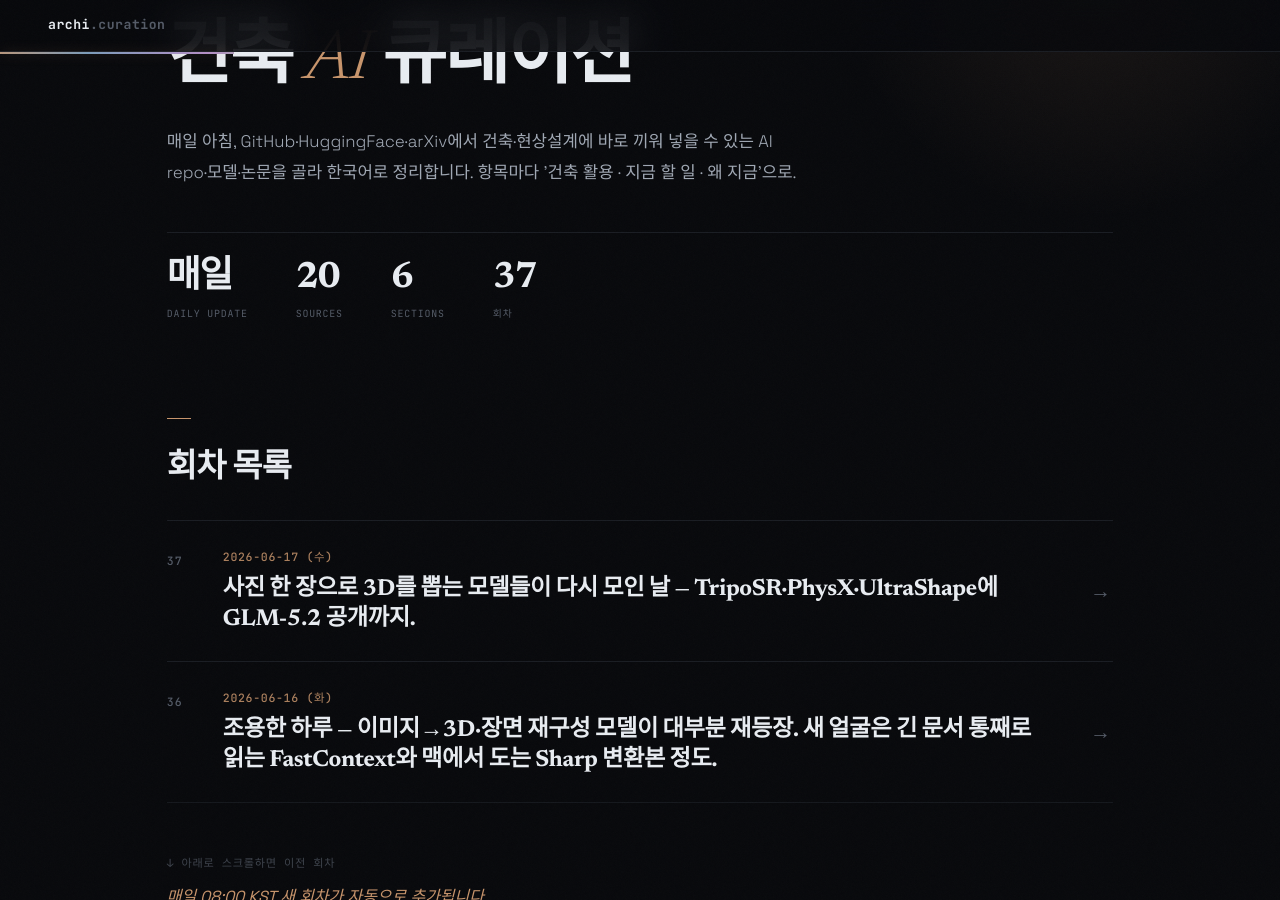
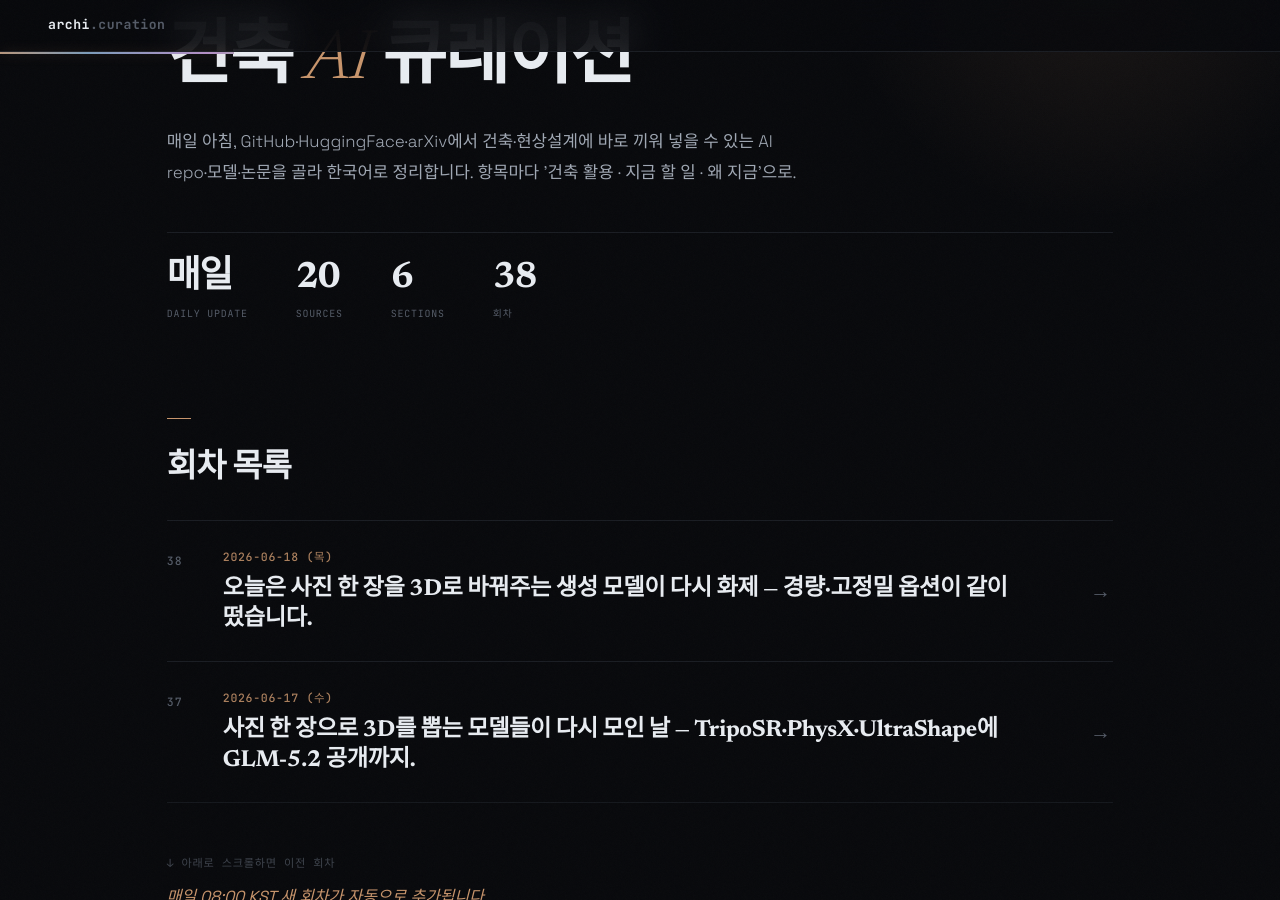
Before and after one commit to ghkch5gh-jpg/ainews-curation, a Jekyll site: the page built from index.md, in a window 1280 px wide and 900 px high, scrolled down 190 px. Built offline with Jekyll 4.4.1, drawn with Linux system fonts in a browser that asks for light colours; some web fonts are replaced.

Commit message:
daily: 2026-06-18

```diff
--- /dev/null
+++ b/2026-06-18_목.md
@@ -0,0 +1,81 @@
+---
+title: 2026-06-18 (목)
+eyebrow: ARCH · AI CURATION
+hero_title: "2026 · 06 · 18 <em>(목)</em>"
+description: "오늘은 사진 한 장을 3D로 바꿔주는 생성 모델이 다시 화제 — 경량·고정밀 옵션이 같이 떴습니다."
+summary: 오늘은 사진 한 장을 3D로 바꿔주는 생성 모델이 다시 화제 — 경량·고정밀 옵션이 같이 떴습니다.
+---
+
+<div class="news">
+<section class="news-flow-sec reveal"><h2 class="news-flow__t">이번 회차 흐름</h2><div class="news-flow"><p>안녕하세요! 오늘은 '사진·이미지 한 장을 3D 덩어리로 바꿔주는' 모델들이 눈에 띄는 날이었어요. 텐센트가 가벼워서 일반 그래픽카드에서도 돌아가는 Hunyuan3D-2mini를 정리해 올렸고, 마이크로소프트의 TRELLIS 계열, 그리고 가우시안 스플래팅(사진 여러 장 → 3D 자동 재구성) 기반의 LGM도 다시 보였습니다. 학계 쪽에서는 현장 스캔 같은 무거운 3D를 끊김 없이 조금씩 전송하는 방법을 다룬 연구가 코드와 함께 올라왔고요. 화려한 신작 폭탄보다는, 실무에 바로 끼워볼 만한 '검증된 3D 도구'를 다시 챙겨보기 좋은 날이었습니다. 매스 스터디나 발주처 발표용 3D를 빠르게 뽑고 싶은 분께 특히 쓸모 있겠어요.</p></div></section>
+<section class="news-sec">
+<h2 class="news-sec__t">오늘의 헤드라인</h2>
+<article class="ni reveal">
+  <header class="ni__h">
+    <span class="ni__n">01</span>
+    <a class="ni__t" href="https://huggingface.co/tencent/Hunyuan3D-2mini" target="_blank" rel="noopener">Hunyuan3D-2mini — 사진 한 장을 3D로, 이번엔 가벼운 버전 <span class="ni__arrow">↗</span></a>
+    <span class="ni__tr"><span class="ni__src">HuggingFace</span><span class="ni__score">8/10</span></span>
+  </header>
+  <p class="ni__body">텐센트가 만든 '이미지 → 3D 메시 자동 생성' 모델의 경량(mini) 버전입니다. 참고 사진이나 손스케치 한 장을 넣으면 Rhino·SketchUp으로 가져올 수 있는 3D 덩어리(메시)를 만들어줘요. 'mini'라는 이름대로 본가 모델보다 가볍게 줄인 버전이라, 더 낮은 사양에서도 돌려볼 여지가 있습니다. 정밀 도면 수준은 아니지만 초기 매스(건물 덩어리) 검토용으로는 충분합니다.</p>
+  <ul class="ni__pts"><li>이미지 1장 → 3D 메시(OBJ 등) 자동 생성</li><li>경량화로 개인 GPU에서도 실행 가능</li><li>텐센트 Hunyuan3D 계열, 공개 가중치</li></ul>
+  <div class="ni__meta">
+    <div class="ni__row"><dt>얻는 것</dt><dd>현상설계 초기에 레퍼런스 사진이나 손그림을 즉석에서 3D 덩어리로 띄워, 매스 비례를 입체로 빠르게 확인할 수 있습니다. 정밀 모델링 대체는 아니고 컨셉 스케치 가속용입니다.</dd></div>
+    <div class="ni__row ni__row--do"><dt>지금 할 일</dt><dd><p class="ni__do-text"><code class="ni__code">huggingface-cli download tencent/Hunyuan3D-2mini</code> 로 받아 예제 inference 스크립트에 참고 이미지를 넣고 실행 → &quot;이 입면 사진을 3D 매스로 뽑아서 OBJ로 저장해줘&quot;</p></dd></div>
+    <div class="ni__row ni__row--why"><dt>왜 지금</dt><dd>고사양 GPU 없이도 이미지-투-3D를 실무에서 시험할 수 있는 진입 장벽이 이번 경량 버전으로 확 낮아졌습니다.</dd></div>
+  </div>
+  <footer class="ni__f"><span class="ni__verified">✓ 원문 대조</span><a class="ni__story" href="https://huggingface.co/tencent/Hunyuan3D-2mini" target="_blank" rel="noopener">스토리 →</a></footer>
+</article>
+<article class="ni reveal">
+  <header class="ni__h">
+    <span class="ni__n">02</span>
+    <a class="ni__t" href="https://huggingface.co/microsoft/TRELLIS-image-large" target="_blank" rel="noopener">TRELLIS-image-large — 마이크로소프트의 이미지→3D 공개 모델 <span class="ni__arrow">↗</span></a>
+    <span class="ni__tr"><span class="ni__src">HuggingFace</span><span class="ni__score">7/10</span></span>
+  </header>
+  <p class="ni__body">마이크로소프트가 공개한, 이미지 한 장으로 3D 에셋을 만드는 모델입니다. 위 Hunyuan과 비슷한 일을 하지만, 내부적으로 3D를 '구조화된 잠재 표현(structured latent)'으로 다루는 방식이에요. MIT 라이선스로 가중치가 공개돼 있어 직접 받아 돌려볼 수 있습니다. 가구·오브제 같은 단일 물체에 강하고, 건물 전체보다는 부분 요소·집기 3D화에 잘 맞습니다.</p>
+  <ul class="ni__pts"><li>이미지 1장 → 3D 형태 생성, 공개 가중치</li><li>단일 오브제(가구·집기·디테일)에 강점</li><li>다운로드 누적 84만+로 검증된 모델</li></ul>
+  <div class="ni__meta">
+    <div class="ni__row"><dt>얻는 것</dt><dd>투시도에 들어갈 가구·조경 요소·디테일 목업을 사진 한 장으로 3D화해 모델에 배치하는 데 시도해볼 만합니다. 건물 전체 매스보다는 작은 오브제용입니다.</dd></div>
+    <div class="ni__row ni__row--do"><dt>지금 할 일</dt><dd><p class="ni__do-text"><code class="ni__code">git clone https://github.com/microsoft/TRELLIS</code> 후 README대로 microsoft/TRELLIS-image-large 가중치를 불러와 → &quot;이 의자 사진을 3D로 변환해 GLB로 내보내줘&quot;</p></dd></div>
+    <div class="ni__row ni__row--why"><dt>왜 지금</dt><dd>이미지-투-3D 분야에서 가장 많이 쓰이는 공개 모델 중 하나로, 오늘 트렌딩에 다시 올라 비교 기준으로 챙겨둘 만합니다.</dd></div>
+  </div>
+  <footer class="ni__f"><span class="ni__verified">✓ 원문 대조</span><a class="ni__story" href="https://huggingface.co/microsoft/TRELLIS-image-large" target="_blank" rel="noopener">스토리 →</a></footer>
+</article>
+</section>
+<section class="news-sec">
+<h2 class="news-sec__t">모델 · 데이터셋</h2>
+<article class="ni reveal">
+  <header class="ni__h">
+    <span class="ni__n">03</span>
+    <a class="ni__t" href="https://huggingface.co/ashawkey/LGM" target="_blank" rel="noopener">LGM — 가우시안 스플래팅으로 몇 초 만에 3D <span class="ni__arrow">↗</span></a>
+    <span class="ni__tr"><span class="ni__src">HuggingFace</span><span class="ni__score">6/10</span></span>
+  </header>
+  <p class="ni__body">이미지나 텍스트를 넣으면 가우시안 스플래팅(여러 뷰로 3D를 자동 재구성하는 방식) 기반으로 빠르게 3D를 만들어주는 모델입니다. 위 모델들이 깔끔한 메시를 노린다면, LGM은 '속도'가 무기예요. 결과물 디테일은 거칠 수 있지만 컨셉 단계에서 여러 안을 빠르게 돌려보기 좋습니다. 비교적 가벼운 모델이라 부담이 적습니다.</p>
+  <ul class="ni__pts"><li>가우시안 스플래팅 기반, 생성 속도가 빠름</li><li>0.4B 경량 모델 — 실험·반복에 적합</li><li>이미지/텍스트 모두 입력 가능</li></ul>
+  <div class="ni__meta">
+    <div class="ni__row"><dt>얻는 것</dt><dd>여러 컨셉안을 빠르게 3D로 찍어 비교하는 '아이디어 스케치' 단계에 시도해볼 수 있습니다. 발표용 정밀 모델보다는 내부 검토용입니다.</dd></div>
+    <div class="ni__row ni__row--do"><dt>지금 할 일</dt><dd><p class="ni__do-text"><code class="ni__code">huggingface-cli download ashawkey/LGM</code> 후 데모 노트북 실행 → &quot;이 참고 이미지로 3D 후보 여러 개를 빠르게 만들어줘&quot;</p></dd></div>
+    <div class="ni__row ni__row--why"><dt>왜 지금</dt><dd>정밀도보다 속도가 필요한 초기 검토 단계에서, 무거운 모델 대신 가볍게 돌릴 대안으로 다시 주목받고 있습니다.</dd></div>
+  </div>
+  <footer class="ni__f"><span class="ni__verified">✓ 원문 대조</span><a class="ni__story" href="https://huggingface.co/ashawkey/LGM" target="_blank" rel="noopener">스토리 →</a></footer>
+</article>
+</section>
+<section class="news-sec">
+<h2 class="news-sec__t">주목할 논문</h2>
+<article class="ni reveal">
+  <header class="ni__h">
+    <span class="ni__n">04</span>
+    <a class="ni__t" href="https://arxiv.org/abs/2606.17212" target="_blank" rel="noopener">끊김 없이 조금씩 전송되는 3D 스캔 — 부분 가우시안 스플래팅 <span class="ni__arrow">↗</span></a>
+    <span class="ni__tr"><span class="ni__src">arXiv</span><span class="ni__score">5/10</span></span>
+  </header>
+  <p class="ni__body">현장 스캔처럼 용량이 큰 동적 가우시안 스플래팅 3D를, 데이터가 다 도착하기 전에도 보이는 부분부터 바로 띄우는 방법을 다룬 연구입니다(2026년 6월 공개). 유튜브 영상이 다 받아지기 전에 먼저 재생되듯, 3D도 '먼저 온 영역부터' 보이고 화질이 점점 좋아지게 만든 거예요. 불완전하게 전달된 상태에서도 렌더가 가능하고, 화질 저하를 이미지 단계에서 최적화하는 게 핵심입니다.</p>
+  <ul class="ni__pts"><li>동적 가우시안 스플래팅의 점진적(부분) 전송 최적화</li><li>도착 순서를 화면 기여도 기준으로 재배치해 화질 손실 줄임</li><li>코드·테스트·측정 데이터가 첨부 파일로 공개</li></ul>
+  <div class="ni__meta">
+    <div class="ni__row"><dt>얻는 것</dt><dd>대형 현장 스캔·실측 3D를 발주처와 웹으로 공유할 때 '먼저 보이는 곳부터 빠르게' 띄우는 아이디어로 활용 가능합니다. 당장 실무 적용보다는 흐름을 알아둘 단계입니다.</dd></div>
+    <div class="ni__row ni__row--do"><dt>지금 할 일</dt><dd><p class="ni__do-text">arXiv(2606.17212) 페이지에서 PDF/HTML과 (제공되면) 첨부 파일을 확인해 → &quot;이 방식대로 우리 스캔 데이터를 점진 전송으로 렌더해봐&quot;</p></dd></div>
+    <div class="ni__row ni__row--why"><dt>왜 지금</dt><dd>가우시안 스플래팅이 건축 실측·기록의 표준 후보로 떠오르면서, 무거운 3D를 어떻게 가볍게 주고받느냐가 다음 과제로 부상하고 있습니다.</dd></div>
+  </div>
+  <footer class="ni__f"><span class="ni__verified">✓ 원문 대조</span><a class="ni__story" href="https://arxiv.org/abs/2606.17212" target="_blank" rel="noopener">스토리 →</a></footer>
+</article>
+</section>
+<div class="news-outro"><span class="news-outro__t">맺음말</span><p>요즘 3D 생성 모델은 '신기한 데모'를 지나 '내 GPU에서 돌려 실제 매스로 쓰는 단계'로 넘어가는 느낌이에요. 한 장으로 뽑은 3D가 완벽하진 않아도, 초기 컨셉 스케치를 입체로 빠르게 확인하는 데는 이미 충분합니다. 무거운 걸 한 번에 노리기보다, 이미 검증된 작은 모델부터 본인 Rhino·SketchUp 작업에 끼워보시길 권해요. 오늘도 읽어주셔서 고맙습니다!</p></div>
+</div>
--- a/index.md
+++ b/index.md
@@ -10,12 +10,13 @@ stats:
     lbl: "Sources"
   - num: "6"
     lbl: "Sections"
-  - num: "37"
+  - num: "38"
     lbl: "회차"
 ---
 
 ## 회차 목록
 
+- [2026-06-18 (목) — 오늘은 사진 한 장을 3D로 바꿔주는 생성 모델이 다시 화제 — 경량·고정밀 옵션이 같이 떴습니다.](2026-06-18_목.html)
 - [2026-06-17 (수) — 사진 한 장으로 3D를 뽑는 모델들이 다시 모인 날 — TripoSR·PhysX·UltraShape에 GLM-5.2 공개까지.](2026-06-17_수.html)
 - [2026-06-16 (화) — 조용한 하루 — 이미지→3D·장면 재구성 모델이 대부분 재등장. 새 얼굴은 긴 문서 통째로 읽는 FastContext와 맥에서 도는 Sharp 변환본 정도.](2026-06-16_화.html)
 - [2026-06-15 (월) — 조용한 월요일 — 3D 모델 다수는 이미 다룬 것이라, 깔끔한 메쉬 자동 생성 'MeshAnythingV2'가 오늘의 알맹이입니다.](2026-06-15_월.html)
```
